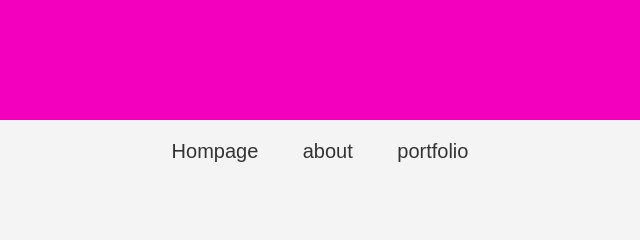
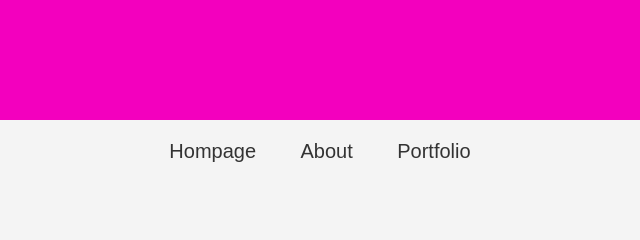
Before and after one commit to sppalomar/sppalomar.github.io, a plain HTML site: page Pages/contact.html in a window 1280 px wide. Shown: the top 240 px of the page, 320-960 px from the left. Drawn offline with Linux system fonts and the light colour scheme; files whose address does not match are found by name.

Commit message:
Update contact.html

```diff
--- a/Pages/contact.html
+++ b/Pages/contact.html
@@ -48,8 +48,8 @@
 
     <nav>
         <a href="../index.html">Hompage</a>
-        <a href="/pages/about.html">about</a>
-        <a href="/pages/portfolio.html">portfolio</a>
+        <a href="/pages/about.html">About</a>
+        <a href="/pages/portfolio.html">Portfolio</a>
     </nav>
     <img src="images/cat4.jpg" alt="description" width="width" height="height">
     <footer>
```
